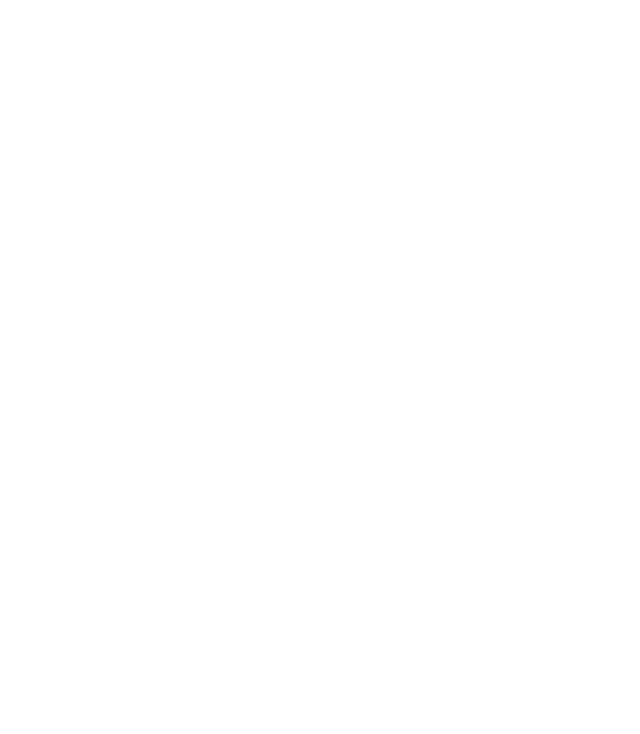
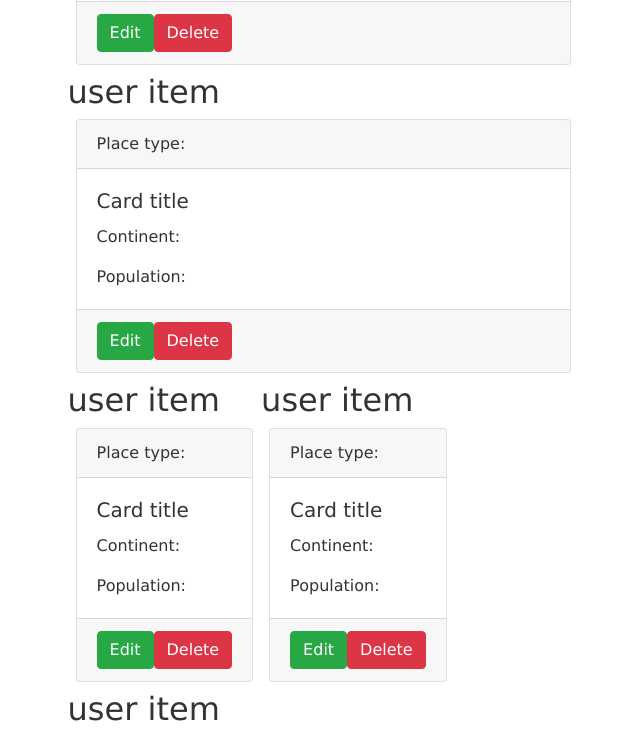
Before and after one commit to ebrajis/User-Manager-Exercise, a React (Create React App) app: page / in a window 1280 px wide. Shown: the part 600-1334 px from the top of the page, without its empty margins (543-1183 px from the left). Before the commit the page ends 800 px from the top, so only its background shows below. Built offline with nearby package versions, Linux system fonts and the light colour scheme; no server answers.

Commit message:
type componentDidMount and getAllUsers front

```diff
--- a/src/App.jsx
+++ b/src/App.jsx
@@ -12,6 +12,22 @@
       users: [1, 2, 3],
     };
   }
+
+  componentDidMount() {
+    this.getAllUsers();
+  }
+
+  getAllUsers = async () => {
+    try {
+      const allUsersFromDb = await axios.get('http://localhost:4000/api/users');
+      if (allUsersFromDb.data) {
+        this.setState({ users: allUsersFromDb.data });
+      }
+    } catch (error) {
+      console.error(error);
+    }
+  };
+
   createNewUser = async (dataToCreateNewUser) => {
     console.log('createNewUser in app.jsx');
     // console.log('dataToCreateNewUser', dataToCreateNewUser);
--- a/src/components/UserItem.jsx
+++ b/src/components/UserItem.jsx
@@ -1,7 +1,23 @@
 import React, { Component } from 'react';
 class UserItem extends Component {
   render() {
-    return <div>UserItem</div>;
+    return (
+      <div>
+        <h2>user item</h2>
+        <div className="card m-2">
+          <div className="card-header">Place type: </div>
+          <div className="card-body">
+            <h5 className="card-title">Card title</h5>
+            <p className="card-text">Continent:</p>
+            <p className="card-text">Population:</p>
+          </div>
+          <div className="card-footer">
+            <button className="btn btn-success">Edit</button>
+            <button className="btn btn-danger">Delete</button>
+          </div>
+        </div>
+      </div>
+    );
   }
 }
 export default UserItem;
--- a/src/components/UserList.jsx
+++ b/src/components/UserList.jsx
@@ -9,6 +9,11 @@
         {this.props.users.map((user) => (
           <UserItem user={user} key={user} />
         ))}
+        <div className="users-list d-flex flex-wrap">
+          {this.props.users.map((user) => (
+            <UserItem user={user} key={user} />
+          ))}
+        </div>
       </div>
     );
   }
```
